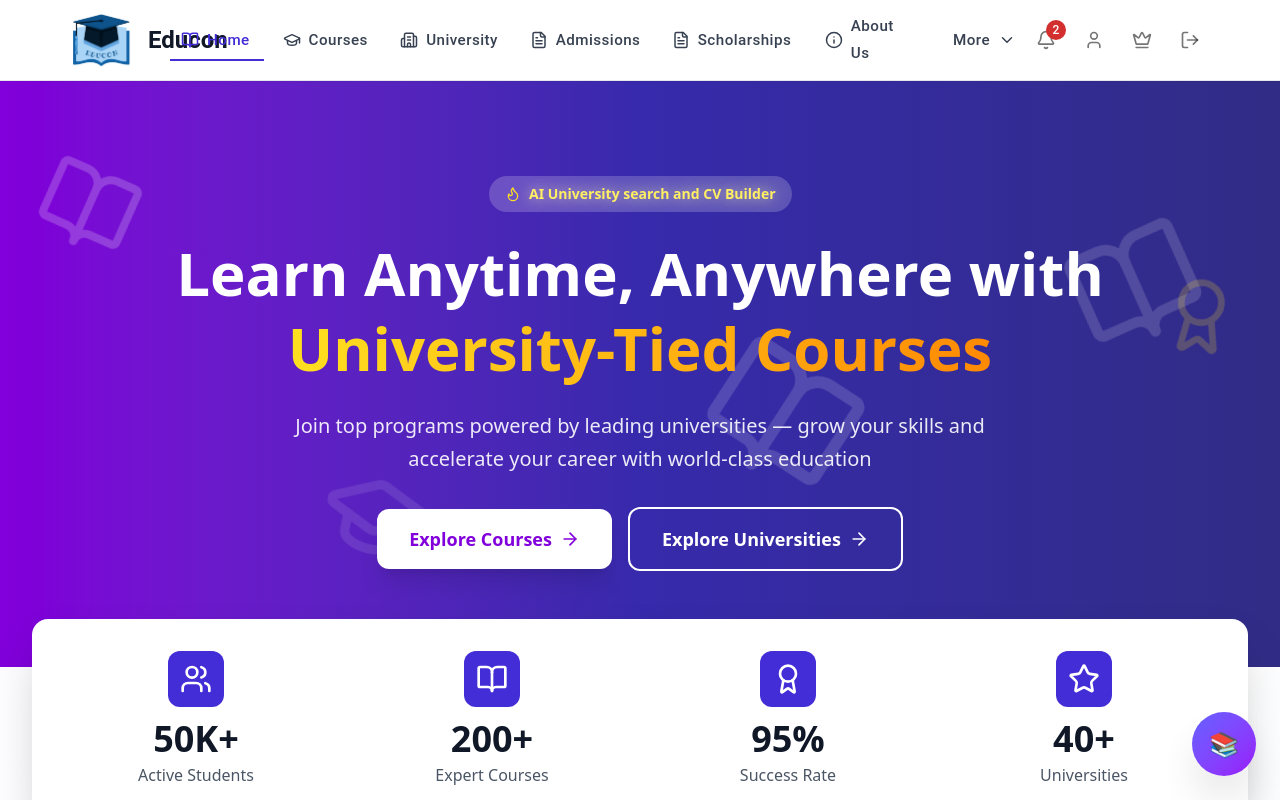
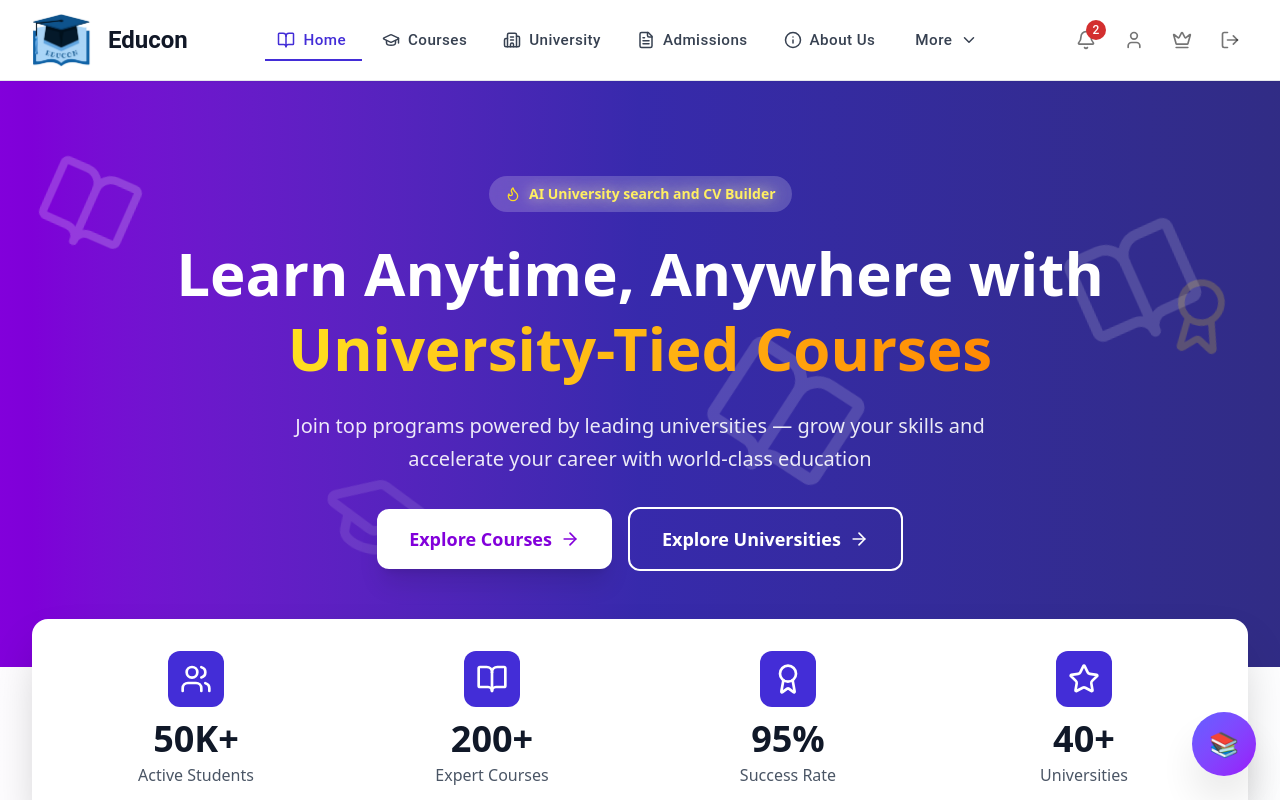
Before and after one commit to ankannexucon/educon-client, a React (Vite) app: page / in a window 1280 px wide. Shown: the top 800 px of the page. Built offline with nearby package versions, Linux system fonts and the light colour scheme.

Commit message:
navbar ui fix

```diff
--- a/src/components/navigation/NavbarComponent.jsx
+++ b/src/components/navigation/NavbarComponent.jsx
@@ -77,11 +77,6 @@ export default function NavbarComponent() {
     { name: "Courses", path: "/courses", icon: <GraduationCap size={18} /> },
     { name: "University", path: "/university", icon: <Building2 size={18} /> },
     { name: "Admissions", path: "/admissions", icon: <FileText size={18} /> },
-    {
-      name: "Scholarships",
-      path: "/scholarships",
-      icon: <FileText size={18} />,
-    },
     { name: "About Us", path: "/about", icon: <Info size={18} /> },
   ];
 
@@ -153,7 +148,6 @@ export default function NavbarComponent() {
       >
         <Toolbar
           sx={{
-            maxWidth: "1200px",
             mx: "auto",
             width: "100%",
             px: { xs: 2, sm: 4 },
```
